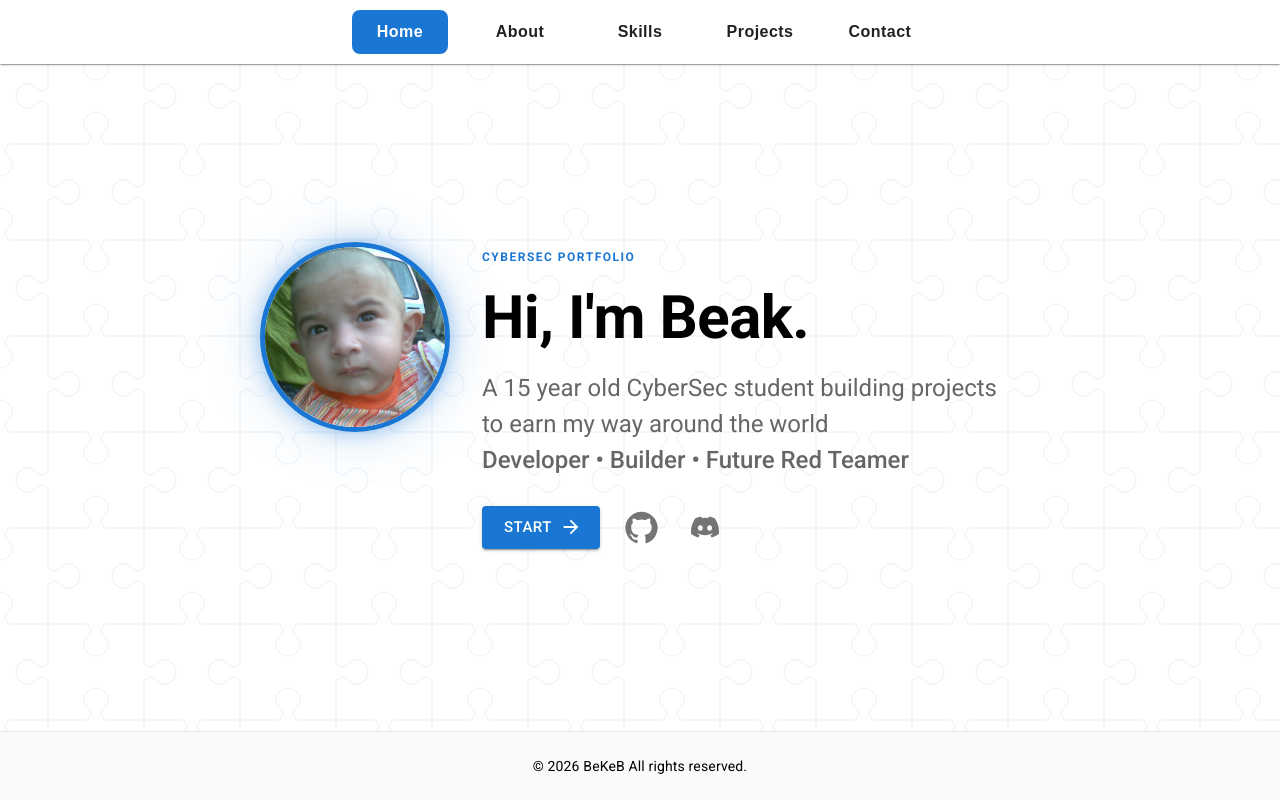
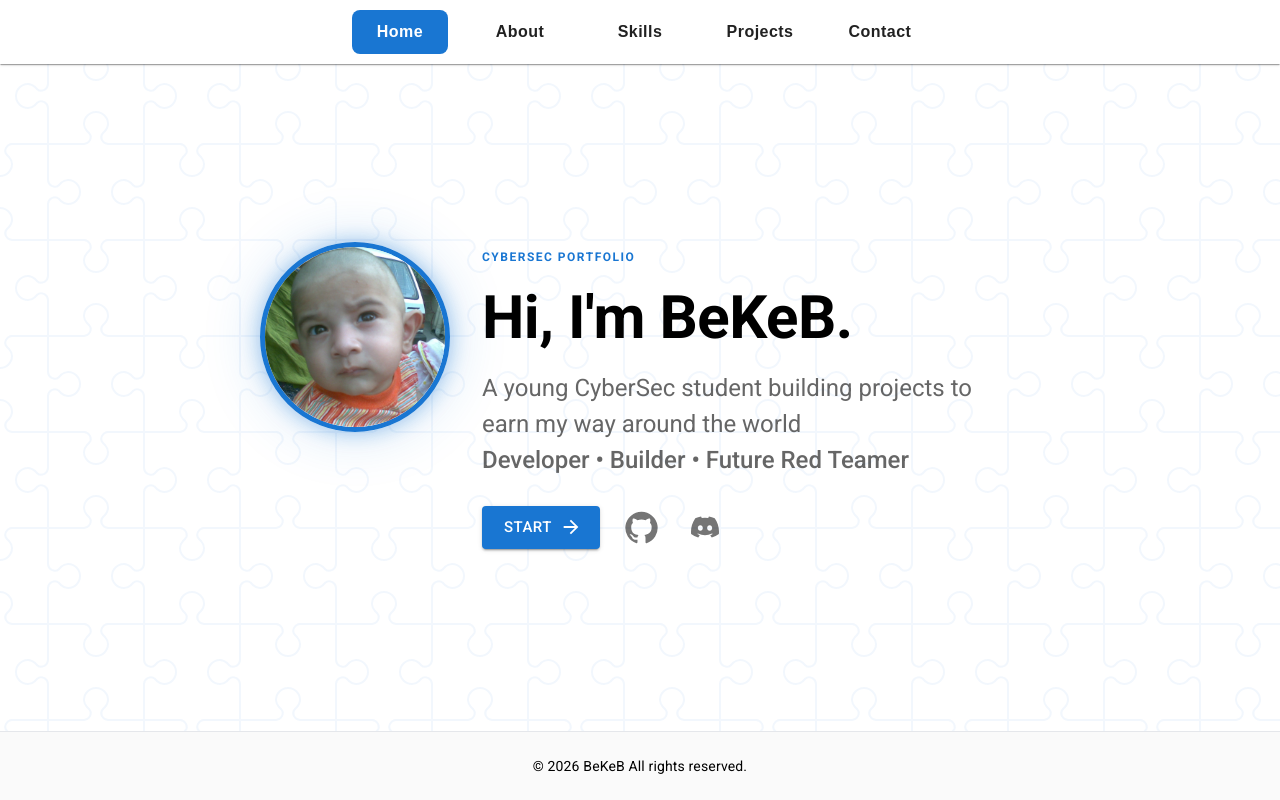
Before and after one commit to be-keb/PortFolio, a React (Vite) app: page / in a window 1280 px wide. Built offline with nearby package versions, Linux system fonts and the light colour scheme.

Commit message:
Update HeroSection.jsx

```diff
--- a/src/components/HeroSection.jsx
+++ b/src/components/HeroSection.jsx
@@ -105,7 +105,7 @@ function HeroSection({ activePanel, setActivePanel }) {
                     fontWeight: 800,
                   }}
                 >
-                  Hi, I'm Beak.
+                  Hi, I'm BeKeB.
                 </Typography>
 
                 <Typography
@@ -116,7 +116,7 @@ function HeroSection({ activePanel, setActivePanel }) {
                     lineHeight: 1.5,
                   }}
                 >
-                  A 15 year old CyberSec student building projects to earn my way around the world
+                  A young CyberSec student building projects to earn my way around the world
                   <br />
                   <span style={{ fontWeight: 500 }}>
                     Developer • Builder • Future Red Teamer
@@ -142,7 +142,7 @@ function HeroSection({ activePanel, setActivePanel }) {
                   </Button>
 
                   <IconButton
-                    href="https://github.com/be-akverse"
+                    href="https://github.com/be-keb"
                     target="_blank"
                     rel="noopener noreferrer"
                     aria-label="GitHub"
```
